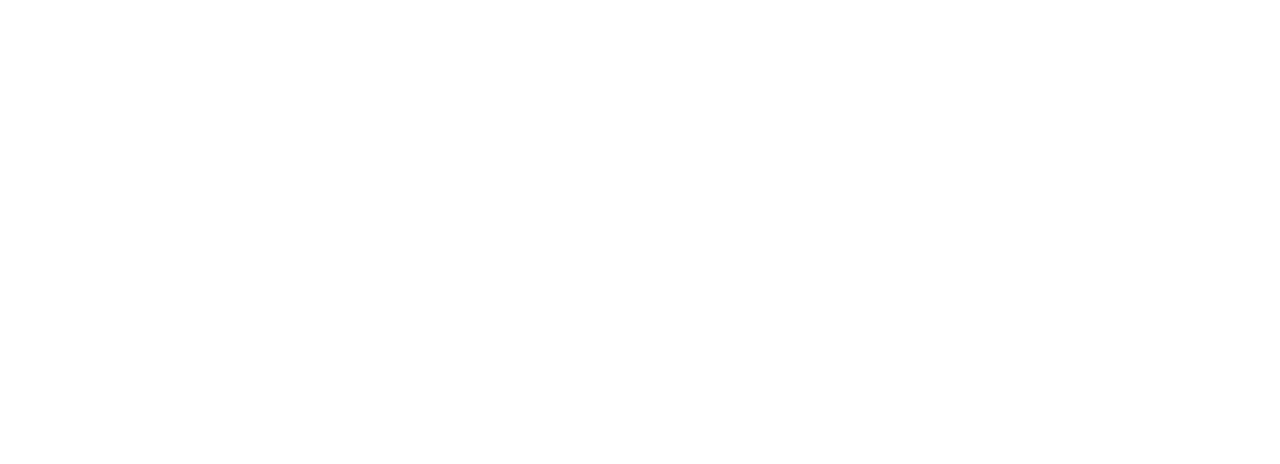
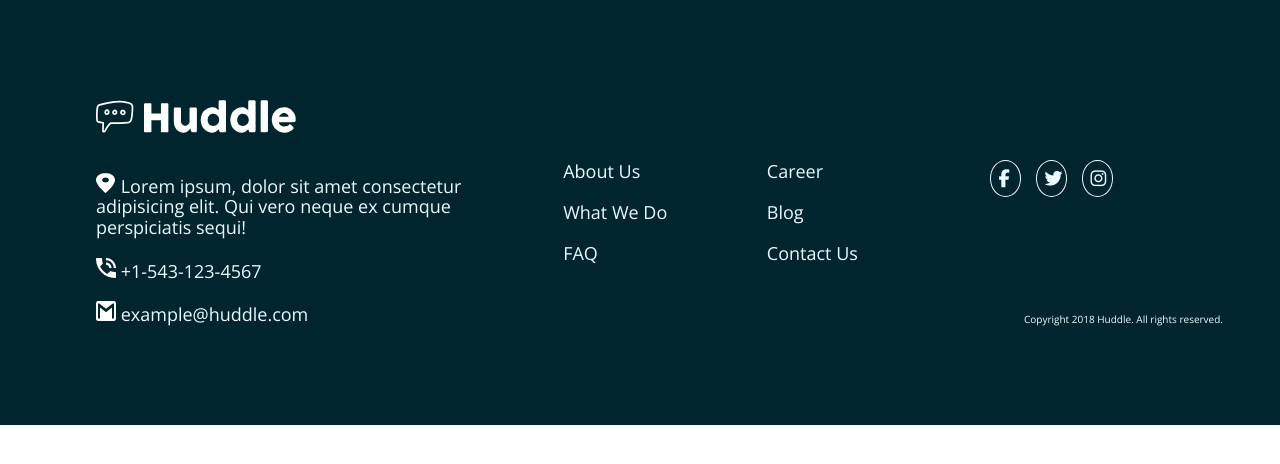
Before and after one commit to Lwmeek/Huddle-Landing-Alt, a plain HTML site: page index.html in a window 1280 px wide. Drawn offline with nearby package versions, Linux system fonts and the light colour scheme.

Commit message:
updating footer using grid

```diff
--- a/css/styles.css
+++ b/css/styles.css
@@ -22,7 +22,7 @@ body {
 .icon-container {
 	border: 1px solid var(--clr-vpale-cyan);
 	border-radius: 100%;
-	padding: 1rem;
+	padding: .7rem;
 	transition: all 0.2s;
 }
 .icon-container:hover {
@@ -166,14 +166,11 @@ a {
 	padding: 10rem 0;
 }
 .footer-content {
-	display: flex;
-	gap: 8rem;
-	width: 80%;
+	display: grid;
+	grid-template-columns: repeat(5, 1fr);
+	gap: 3rem;
+	width: 85%;
 	margin: 0 auto;
-}
-.contact {
-	display: flex;
-	gap: 3rem;
 }
 .col-one_img {
 	width: 2rem;
@@ -182,22 +179,29 @@ a {
 .col-one .logo {
 	filter: brightness(0) invert(1);
 	width: 20rem;
-	margin-bottom: 3rem;
+	margin-bottom:2rem;
 }
 .col-one a {
 	margin-bottom: 1.5rem;
 }
 .col-one,
 .col-two,
-.col-three,
-.col-four {
+.col-three {
 	display: flex;
 	flex-direction: column;
-	gap: 1.8rem;
-	justify-content: center;
+
 }
 .col-one {
 	max-width: 40ch;
+	grid-column: span 2;
+	gap: 2rem;
+}
+.col-two{
+	margin-left: 2rem;
+}
+.col-two, .col-three{
+	justify-content: center;
+	gap: 2rem;
 }
 .col-two a:hover,
 .col-three a:hover {
@@ -205,14 +209,42 @@ a {
 }
 .social {
 	display: flex;
-	gap: 2rem;
-	font-size: 1.2rem;
-	position: relative;
-	bottom: 3rem;
+	gap: 1.5rem;
+	justify-content: center;
+	align-items: center;
+	position: absolute;
+	top: 16rem;
 }
-.social p {
+.social .icon{
+	width: 1.5rem;
+	height: 1.5rem;
+}
+.footer p {
+	position: absolute;
+	top: 38%;
+	left: 80%;
 	font-size: 1rem;
-	position: relative;
-	bottom: -6rem;
-	left: 70%;
 }
+@media screen and (max-width:850px){
+	.footer{
+		min-height: 60rem;
+		padding-bottom: 2rem;
+	}
+	.footer-content{
+		display: flex;
+		flex-direction: column;
+		gap: 0;
+	}
+	.col-two{
+		margin: 6rem 0 1.5rem;
+	}
+	.social{
+		position: static;
+		margin-top: 5rem;
+	}
+	.footer p{
+		text-align: center;
+		position: static;
+		margin: 3rem auto;
+	}
+}
--- a/index.html
+++ b/index.html
@@ -19,6 +19,65 @@
 		></script>
 	</head>
 	<body>
-		<main class="container"></main>
+		<main class="container">
+			<section class="footer">
+				<div class="footer-content">
+					<div class="col-one">
+						<img class="logo" src="images/logo.svg" alt="Huddle Logo" />
+						<div class="contact location">
+							<img
+								class="col-one_img"
+								src="images/icon-location.svg"
+								alt="Location icon"
+							/>
+							<a href="#">
+								Lorem ipsum, dolor sit amet consectetur adipisicing elit. Qui
+								vero neque ex cumque perspiciatis sequi!
+							</a>
+						</div>
+						<div class="contact number">
+							<img
+								class="col-one_img"
+								src="images/icon-phone.svg"
+								alt="Phone number icon"
+							/>
+							<a href="#"> +1-543-123-4567 </a>
+						</div>
+						<div class="contact email">
+							<img
+								class="col-one_img"
+								src="images/icon-email.svg"
+								alt="Email icon"
+							/>
+							<a href="#"> example@huddle.com </a>
+						</div>
+					</div>
+					<div class="col-two">
+						<a href="#">About Us</a>
+						<a href="#">What We Do</a>
+						<a href="#">FAQ</a>
+					</div>
+					<div class="col-three">
+						<a href="#">Career</a>
+						<a href="#">Blog</a>
+						<a href="#">Contact Us</a>
+					</div>
+					<div class="col-four">
+						<div class="social">
+							<div class="icon-container">
+								<i class="icon fa-brands fa-facebook-f"></i>
+							</div>
+							<div class="icon-container">
+								<i class="icon fa-brands fa-twitter"></i>
+							</div>
+							<div class="icon-container">
+								<i class="icon fa-brands fa-instagram"></i>
+							</div>
+						</div>
+					</div>
+				</div>
+				<p>Copyright 2018 Huddle. All rights reserved.</p>
+			</section>
+		</main>
 	</body>
 </html>
```
Also changed, not shown: footer.html (line endings or trailing spaces).
